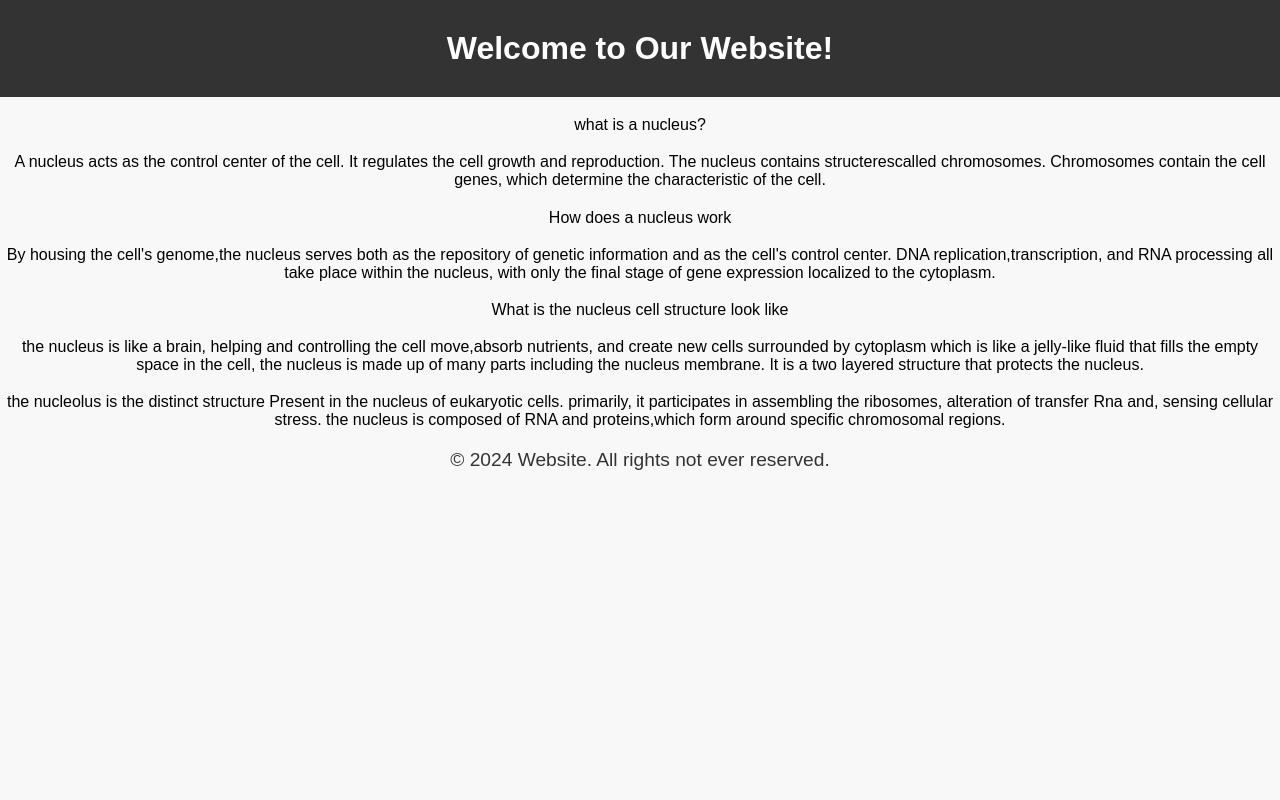
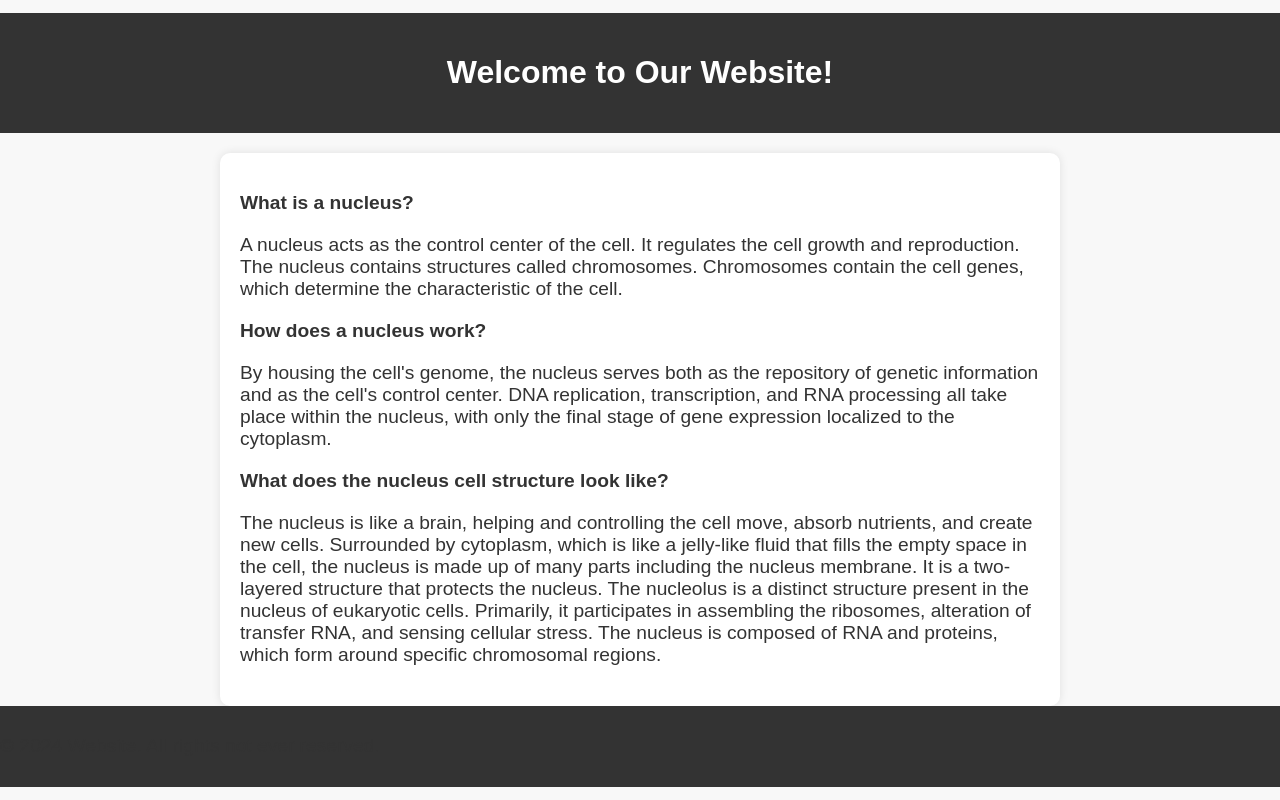
Before and after one commit to Nextgenunblocked/dawsons-dumb, a plain HTML site: page index.html in a window 1280 px wide. Drawn offline with Linux system fonts and the light colour scheme.

Commit message:
Update index.html

```diff
--- a/index.html
+++ b/index.html
@@ -3,26 +3,49 @@
 <head>
     <meta charset="UTF-8">
     <meta name="viewport" content="width=device-width, initial-scale=1.0">
-    <title>the best website</title>
+    <title>The Best Website</title>
     <style>
         body {
-            font-family: Arial, sans-serif;
+            font-family: 'Arial', sans-serif;
             background-color: #f8f8f8;
             margin: 0;
             padding: 0;
             text-align: center;
+            display: flex;
+            flex-direction: column;
+            justify-content: center;
+            align-items: center;
+            height: 100vh;
         }
         header {
             background-color: #333;
             color: #fff;
-            padding: 10px 0;
+            padding: 20px 0;
+            width: 100%;
+            margin-bottom: 20px;
         }
         h1 {
-            margin: 20px 0;
+            font-size: 2em;
+        }
+        main {
+            background-color: #fff;
+            padding: 20px;
+            border-radius: 10px;
+            box-shadow: 0 0 10px rgba(0, 0, 0, 0.1);
+            max-width: 800px;
+            width: 100%;
         }
         p {
             font-size: 1.2em;
             color: #333;
+            text-align: left;
+            margin-bottom: 20px;
+        }
+        footer {
+            background-color: #333;
+            color: #fff;
+            padding: 10px 0;
+            width: 100%;
         }
     </style>
 </head>
@@ -31,26 +54,17 @@
         <h1>Welcome to Our Website!</h1>
     </header>
     <main>
-        </p> what is a nucleus? </p>
-        </p> A nucleus acts as the control center of the cell. It regulates the cell growth and reproduction.
-        The nucleus contains structerescalled chromosomes.
-        Chromosomes contain the cell genes, which determine the characteristic of the cell.</p>
-        </p> How does a nucleus work</p>
-        </p> By housing the cell's genome,the nucleus serves both as the repository of genetic information and as the
-        cell's control center. DNA replication,transcription, and RNA
-             processing all take place within the nucleus, with only the final stage of gene expression localized to the cytoplasm.</p>
-        </p> What is the nucleus cell structure look like</p>
-        </p> the nucleus is like a brain, helping and controlling the cell move,absorb nutrients, and create new cells
-        surrounded by cytoplasm which is like a jelly-like fluid that
-             fills the empty space in the cell, the nucleus is made up of many parts including the nucleus membrane.
-        It is a two layered structure that protects the nucleus.
-        </p> the nucleolus is the distinct structure Present in the nucleus of eukaryotic cells.
-             primarily, it participates in assembling the ribosomes, alteration of transfer Rna and, sensing cellular stress.
-        the nucleus is composed of RNA and proteins,which
-             form around specific chromosomal regions.
+        <p><strong>What is a nucleus?</strong></p>
+        <p>A nucleus acts as the control center of the cell. It regulates the cell growth and reproduction. The nucleus contains structures called chromosomes. Chromosomes contain the cell genes, which determine the characteristic of the cell.</p>
+
+        <p><strong>How does a nucleus work?</strong></p>
+        <p>By housing the cell's genome, the nucleus serves both as the repository of genetic information and as the cell's control center. DNA replication, transcription, and RNA processing all take place within the nucleus, with only the final stage of gene expression localized to the cytoplasm.</p>
+
+        <p><strong>What does the nucleus cell structure look like?</strong></p>
+        <p>The nucleus is like a brain, helping and controlling the cell move, absorb nutrients, and create new cells. Surrounded by cytoplasm, which is like a jelly-like fluid that fills the empty space in the cell, the nucleus is made up of many parts including the nucleus membrane. It is a two-layered structure that protects the nucleus. The nucleolus is a distinct structure present in the nucleus of eukaryotic cells. Primarily, it participates in assembling the ribosomes, alteration of transfer RNA, and sensing cellular stress. The nucleus is composed of RNA and proteins, which form around specific chromosomal regions.</p>
     </main>
     <footer>
-        <p>&copy; 2024  Website. All rights not ever reserved.</p>
+        <p>&copy; 2024 Website. All rights not ever reserved.</p>
     </footer>
 </body>
 </html>
```
